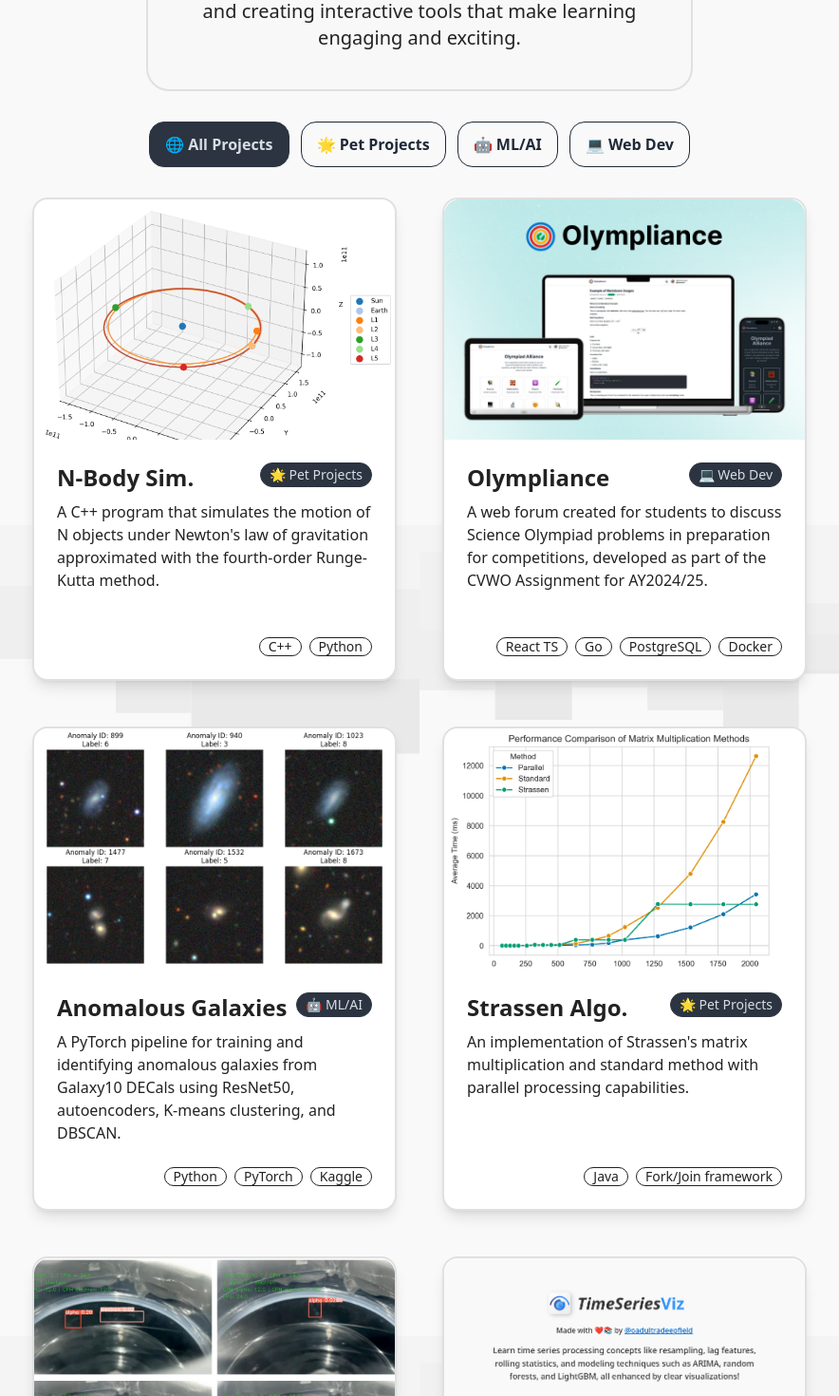
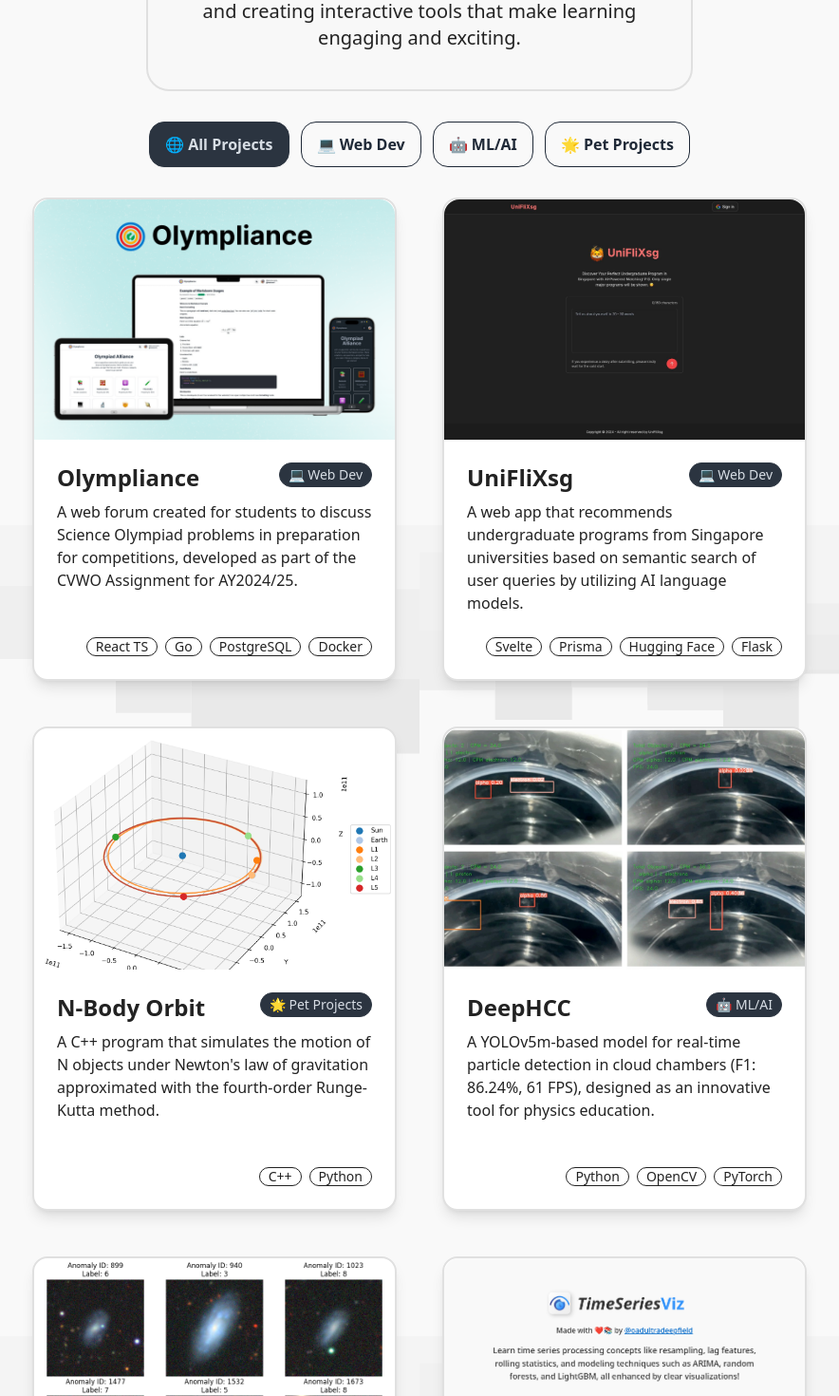
Before and after one commit to oadultradeepfield/phanuphats, a Next.js app: page / in a window 1280 px wide. Shown: the part 300-1770 px from the top of the page at 95% size, without its empty margins (198-1082 px from the left). Built offline with nearby package versions, Linux system fonts and the light colour scheme.

Commit message:
update project

```diff
--- a/app/components/ProjectList/ProjectList.tsx
+++ b/app/components/ProjectList/ProjectList.tsx
@@ -16,7 +16,7 @@
 
   return (
     <div className="mb-8 flex flex-col items-center">
-      <div className="mb-8 mt-4 flex flex-wrap justify-center gap-3">
+      <div className="mb-8 mt-4 px-6 flex flex-wrap justify-center gap-3">
         {categories.map((category) => (
           <CategoryButton
             key={category}
--- a/app/data/projectData.ts
+++ b/app/data/projectData.ts
@@ -1,8 +1,8 @@
 export const categories = [
   "🌐 All Projects",
+  "💻 Web Dev",
+  "🤖 ML/AI",
   "🌟 Pet Projects",
-  "🤖 ML/AI",
-  "💻 Web Dev",
 ] as const;
 
 export type Category = (typeof categories)[number];
@@ -17,16 +17,6 @@
   link: string;
 }[] = [
   {
-    imageUrl: "/images/n_bodies.webp",
-    imageAlt: "Generalized N-Body Simulation",
-    title: "N-Body Sim.",
-    description:
-      "A C++ program that simulates the motion of N objects under Newton's law of gravitation approximated with the fourth-order Runge-Kutta method.",
-    category: "🌟 Pet Projects",
-    techStack: ["C++", "Python"],
-    link: "https://github.com/oadultradeepfield/generalized-n-body-simulation",
-  },
-  {
     imageUrl: "/images/olympliance.webp",
     imageAlt: "Olympliance",
     title: "Olympliance",
@@ -35,6 +25,36 @@
     category: "💻 Web Dev",
     techStack: ["React TS", "Go", "PostgreSQL", "Docker"],
     link: "https://olympliance.netlify.app/",
+  },
+  {
+    imageUrl: "/images/uniflixsg.webp",
+    imageAlt: "UniFliXsg",
+    title: "UniFliXsg",
+    description:
+      "A web app that recommends undergraduate programs from Singapore universities based on semantic search of user queries by utilizing AI language models.",
+    category: "💻 Web Dev",
+    techStack: ["Svelte", "Prisma", "Hugging Face", "Flask"],
+    link: "https://uniflixsg.vercel.app/",
+  },
+  {
+    imageUrl: "/images/n_bodies.webp",
+    imageAlt: "N-Body Orbit Simulation",
+    title: "N-Body Orbit",
+    description:
+      "A C++ program that simulates the motion of N objects under Newton's law of gravitation approximated with the fourth-order Runge-Kutta method.",
+    category: "🌟 Pet Projects",
+    techStack: ["C++", "Python"],
+    link: "https://github.com/oadultradeepfield/generalized-n-body-simulation",
+  },
+  {
+    imageUrl: "/images/deephcc.webp",
+    imageAlt: "DeepHCC",
+    title: "DeepHCC",
+    description:
+      "A YOLOv5m-based model for real-time particle detection in cloud chambers (F1: 86.24%, 61 FPS), designed as an innovative tool for physics education.",
+    category: "🤖 ML/AI",
+    techStack: ["Python", "OpenCV", "PyTorch"],
+    link: "https://iopscience.iop.org/article/10.1088/1742-6596/2653/1/012007",
   },
   {
     imageUrl: "/images/galaxy10_anomaly_detection.webp",
@@ -47,6 +67,16 @@
     link: "https://github.com/oadultradeepfield/galaxy10-anomaly-detection",
   },
   {
+    imageUrl: "/images/timeseriesviz.webp",
+    imageAlt: "TimeSeriesViz",
+    title: "TSViz",
+    description:
+      "An interactive Streamlit app for visualizing time series data, allowing real-time analysis with adjustable hyperparameters for ARIMA, Random Forest, and LightGBM.",
+    category: "💻 Web Dev",
+    techStack: ["Python", "Streamlit", "Docker", "GCP"],
+    link: "https://tsviz-k6hhpljmkq-as.a.run.app/",
+  },
+  {
     imageUrl: "/images/strassen.webp",
     imageAlt: "Strassen Algorithm",
     title: "Strassen Algo.",
@@ -56,24 +86,4 @@
     techStack: ["Java", "Fork/Join framework"],
     link: "https://github.com/oadultradeepfield/parallel-and-strassen-matrix-multiplication",
   },
-  {
-    imageUrl: "/images/deephcc.webp",
-    imageAlt: "DeepHCC",
-    title: "DeepHCC",
-    description:
-      "A YOLOv5m-based model for real-time particle detection in cloud chambers (F1: 86.24%, 61 FPS), designed as an innovative tool for physics education.",
-    category: "🤖 ML/AI",
-    techStack: ["Python", "OpenCV", "PyTorch"],
-    link: "https://iopscience.iop.org/article/10.1088/1742-6596/2653/1/012007",
-  },
-  {
-    imageUrl: "/images/timeseriesviz.webp",
-    imageAlt: "TimeSeriesViz",
-    title: "TSViz",
-    description:
-      "An interactive Streamlit app for visualizing time series data, allowing real-time analysis with adjustable hyperparameters for ARIMA, Random Forest, and LightGBM.",
-    category: "💻 Web Dev",
-    techStack: ["Python", "Streamlit", "Docker", "GCP"],
-    link: "https://tsviz-k6hhpljmkq-as.a.run.app/",
-  },
 ];
```
Also changed, not shown: public/images/uniflixsg.webp (added), 1 other file (tests, documents, lock files or other folders).
